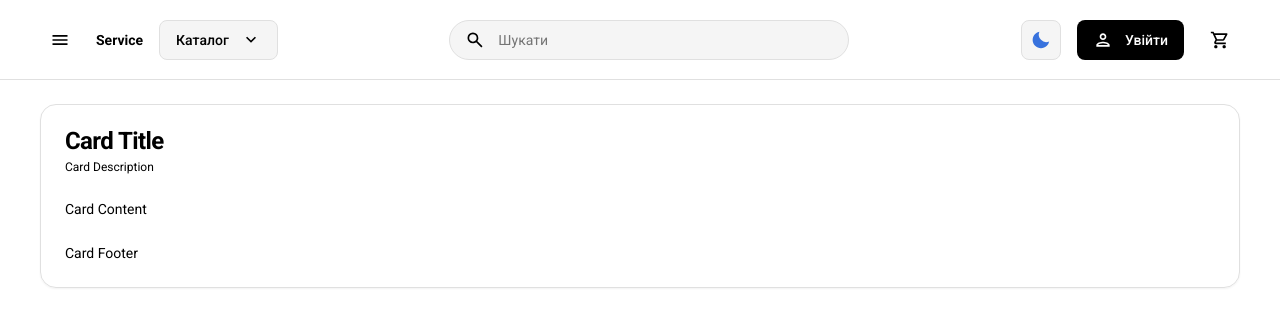
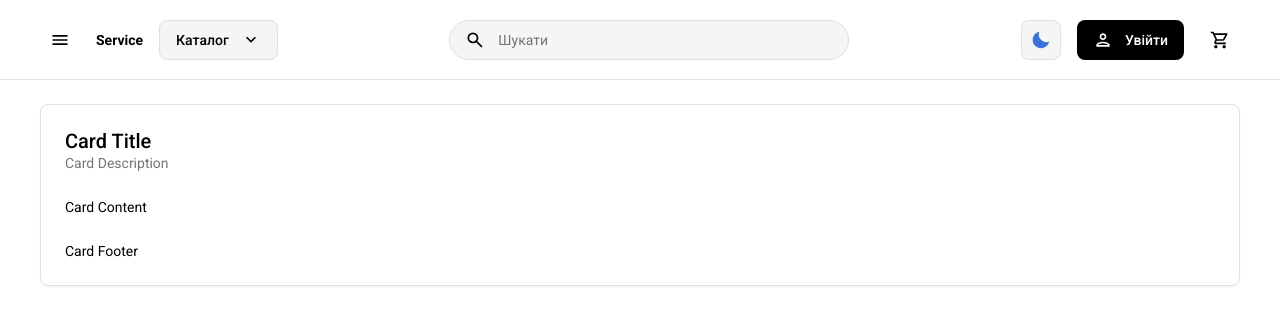
Before and after one commit to Solowayer/service-base, a Next.js app: page /card in a window 1280 px wide. Shown: the top 326 px of the page. Built offline with nearby package versions, Linux system fonts and the light colour scheme.

Commit message:
Card comeback

```diff
--- /dev/null
+++ b/components/ui/card.tsx
@@ -0,0 +1,35 @@
+import * as React from 'react'
+
+import { cn } from '@/lib/utils/cn'
+
+const Card = React.forwardRef<HTMLDivElement, React.HTMLAttributes<HTMLDivElement>>(({ className, ...props }, ref) => (
+	<div ref={ref} className={cn('rounded border bg-primary shadow-sm', className)} {...props} />
+))
+Card.displayName = 'Card'
+
+const CardHeader = React.forwardRef<HTMLDivElement, React.HTMLAttributes<HTMLDivElement>>(
+	({ className, ...props }, ref) => <div ref={ref} className={cn('flex flex-col p-6', className)} {...props} />
+)
+CardHeader.displayName = 'CardHeader'
+
+const CardTitle = React.forwardRef<HTMLParagraphElement, React.HTMLAttributes<HTMLHeadingElement>>(
+	({ className, ...props }, ref) => <h3 ref={ref} className={cn('text-xl font-medium', className)} {...props} />
+)
+CardTitle.displayName = 'CardTitle'
+
+const CardDescription = React.forwardRef<HTMLParagraphElement, React.HTMLAttributes<HTMLParagraphElement>>(
+	({ className, ...props }, ref) => <p ref={ref} className={cn('text text-secondary', className)} {...props} />
+)
+CardDescription.displayName = 'CardDescription'
+
+const CardContent = React.forwardRef<HTMLDivElement, React.HTMLAttributes<HTMLDivElement>>(
+	({ className, ...props }, ref) => <div ref={ref} className={cn('p-6 pt-0', className)} {...props} />
+)
+CardContent.displayName = 'CardContent'
+
+const CardFooter = React.forwardRef<HTMLDivElement, React.HTMLAttributes<HTMLDivElement>>(
+	({ className, ...props }, ref) => <div ref={ref} className={cn('flex items-center p-6 pt-0', className)} {...props} />
+)
+CardFooter.displayName = 'CardFooter'
+
+export { Card, CardHeader, CardFooter, CardTitle, CardDescription, CardContent }
```
